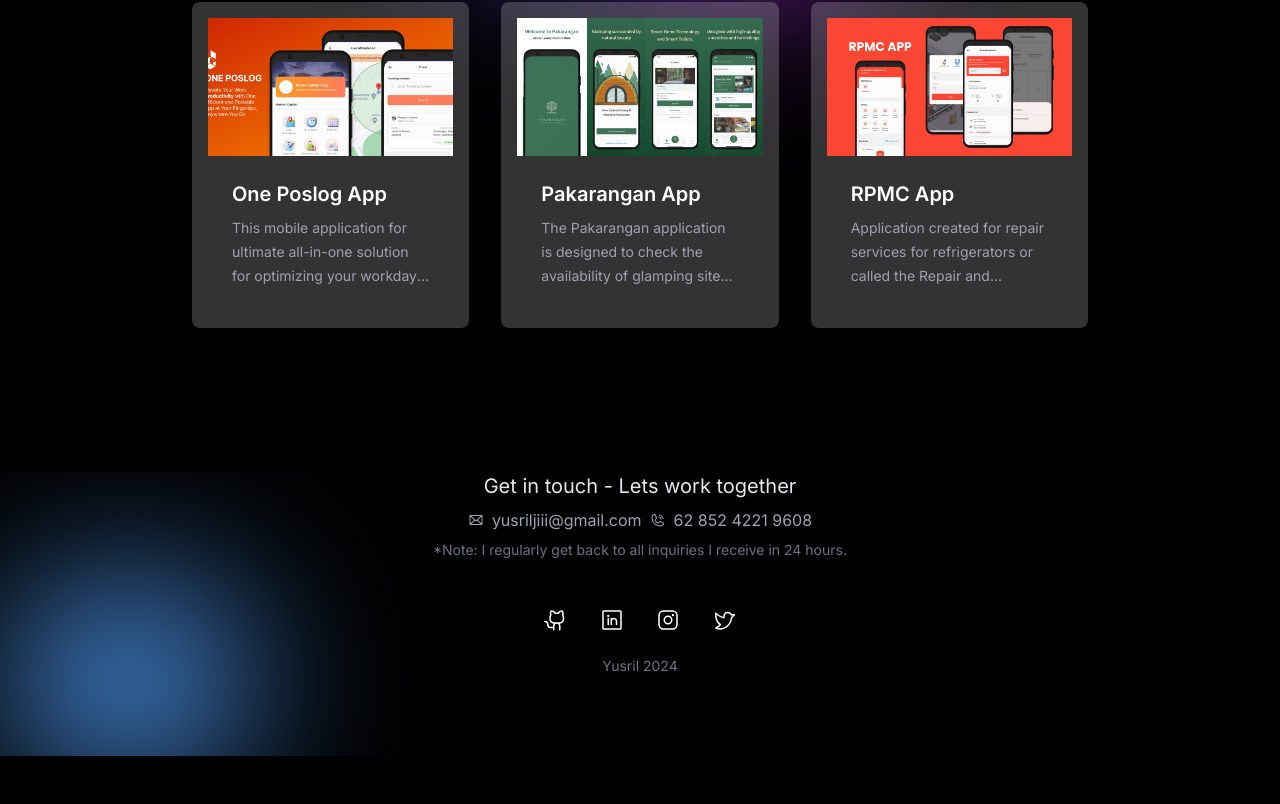
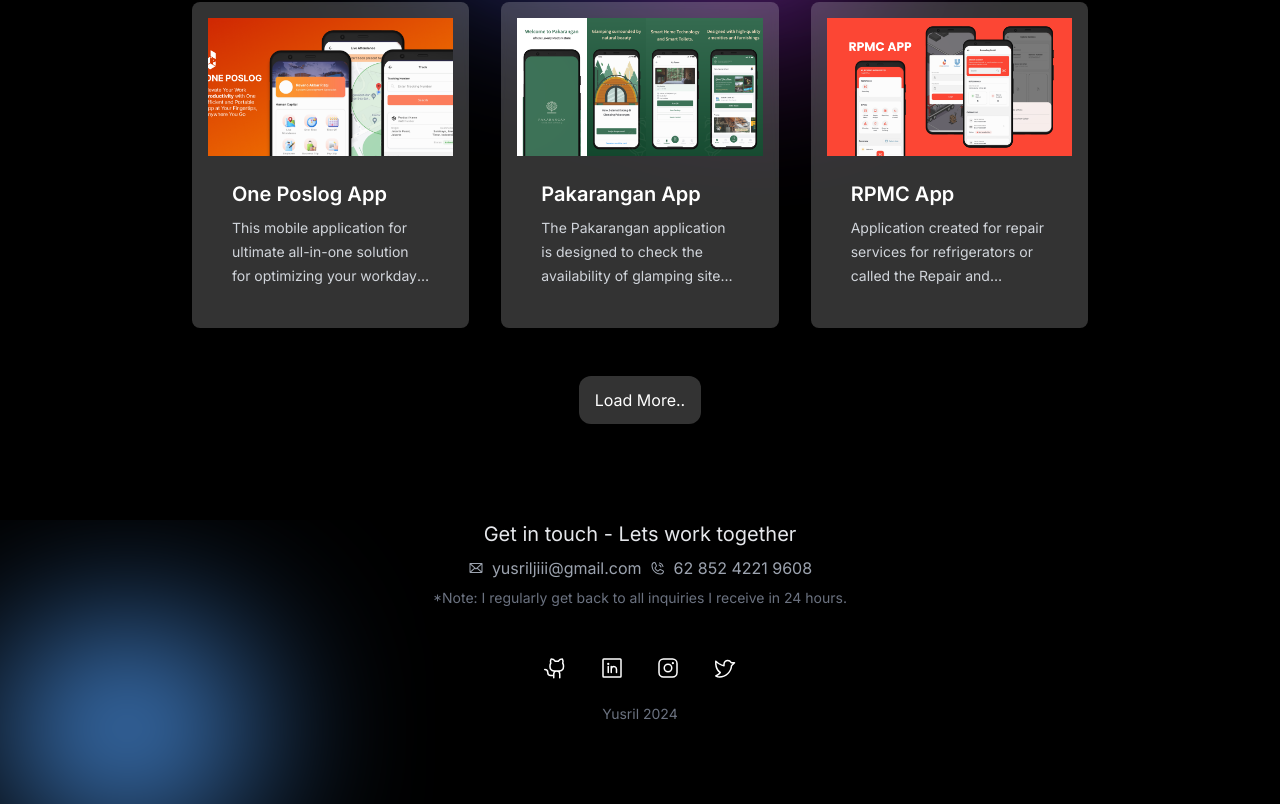
Before and after one commit to yysrll/personal_nextjs, a Next.js app: page / in a window 1280 px wide. Shown: the part 534-1338 px from the top of the page. Before the commit the page ends 1290 px from the top, so only its background shows below. Built offline with nearby package versions, Linux system fonts and the light colour scheme.

Commit message:
fix: add load more button

```diff
--- a/components/ButtonTransparent.tsx
+++ b/components/ButtonTransparent.tsx
@@ -14,7 +14,7 @@ const ButtonTransparent: React.FC<ButtonTransparentProps> = ({
   return (
     <a
       target={target}
-      className="flex h-12 items-center justify-center rounded-xl bg-gray-700/50 px-4 text-white backdrop-blur-lg transition delay-150 duration-300 ease-in-out hover:-translate-y-1 hover:scale-110 hover:bg-white hover:text-black dark:bg-white/20 dark:hover:text-white"
+      className="flex h-12 w-fit items-center justify-center rounded-xl bg-gray-500/30 px-4 text-white backdrop-blur-lg transition delay-150 duration-300 ease-in-out hover:-translate-y-1 hover:scale-110 hover:border hover:border-black hover:bg-white hover:text-black dark:bg-white/20 dark:hover:text-white"
       href={href}
     >
       {children}
--- a/src/app/_components/ProjectCard.tsx
+++ b/src/app/_components/ProjectCard.tsx
@@ -29,7 +29,7 @@ function ProjectCard({ image, title, description }: ProjectProps) {
         <h2 className="text-md font-semibold text-black dark:text-white md:text-xl">
           {title}
         </h2>
-        <p className="mt-2 line-clamp-3 overflow-hidden text-ellipsis text-sm leading-6 text-gray-500 dark:text-gray-400">
+        <p className="mt-2 line-clamp-3 overflow-hidden text-ellipsis text-sm leading-6 text-gray-700 dark:text-gray-300">
           {description}
         </p>
       </div>
--- a/src/app/page.tsx
+++ b/src/app/page.tsx
@@ -1,3 +1,4 @@
+import ButtonTransparent from "../../components/ButtonTransparent";
 import projects from "../../data/ProjectData";
 import Hero from "./_components/Hero";
 import ProjectList from "./_components/ProjectList";
@@ -6,9 +7,10 @@ export default function Home() {
   return (
     <main>
       <div className="bg-hero-pattern bg-top bg-no-repeat">
-        <div className="bg-hero-pattern-full bg-right bg-no-repeat">
+        <div className="flex flex-col items-center justify-center bg-hero-pattern-full bg-right bg-no-repeat">
           <Hero />
           <ProjectList projects={projects.slice(0, 3)} />
+          <ButtonTransparent href="/project">Load More..</ButtonTransparent>
         </div>
       </div>
     </main>
```
